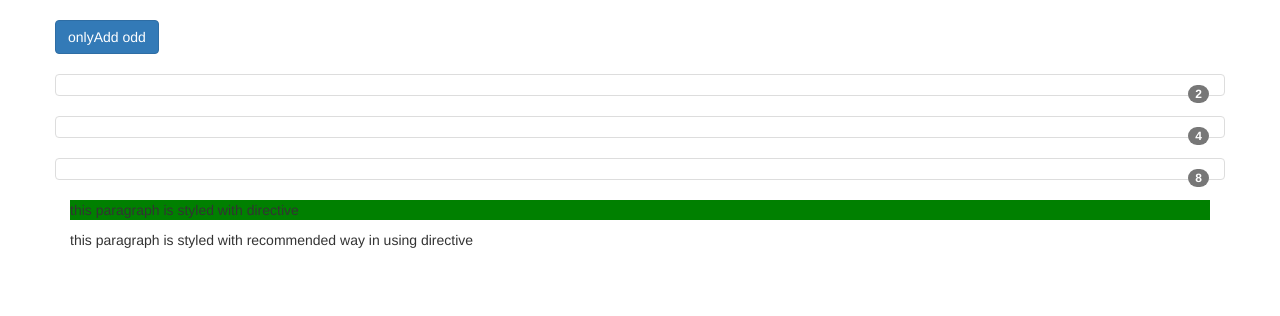
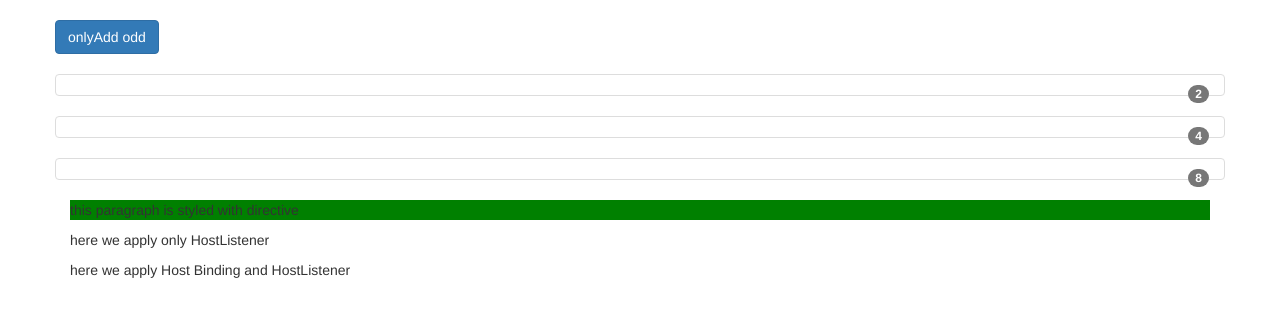
Before and after one commit to Marwan-G/Directives, an Angular app: page / in a window 1280 px wide. Shown: the top 316 px of the page. Built offline with nearby package versions, Linux system fonts and the light colour scheme.

Commit message:
adding HostBinding

```diff
--- a/src/app/app.component.html
+++ b/src/app/app.component.html
@@ -30,5 +30,6 @@
     </div>
   </div>
   <p appBasicHighlight>this  paragraph is styled with directive </p>
-  <p appSecondHighlight>this  paragraph is styled with recommended way in using directive </p>
+  <p appSecondHighlight>here we apply only HostListener </p>
+  <p appThirdHighlight> here we apply Host Binding and HostListener </p>
 </div>
--- a/src/app/app.module.ts
+++ b/src/app/app.module.ts
@@ -4,12 +4,14 @@ import { NgModule } from '@angular/core';
 import { AppComponent } from './app.component';
 import {BasicHighlightDirective} from './bacichighlight/basic-highlight.directive';
 import { SecondHighlightDirective } from './second-highlight/second-highlight.directive';
+import { ThirdHighlightDirective } from './third-highlight/third-highlight.directive';
 
 @NgModule({
   declarations: [
     AppComponent,
     BasicHighlightDirective,
-    SecondHighlightDirective
+    SecondHighlightDirective,
+    ThirdHighlightDirective
   ],
   imports: [
     BrowserModule
--- /dev/null
+++ b/src/app/third-highlight/third-highlight.directive.ts
@@ -0,0 +1,15 @@
+import {Directive, HostBinding, HostListener} from '@angular/core';
+
+@Directive({
+  selector: '[appThirdHighlight]'
+})
+  export class ThirdHighlightDirective {
+    @HostBinding('style.backgroundColor')  backgroundcolor: string = 'transparent';
+    @HostListener('mouseover') mouseover(event: Event) {
+        this.backgroundcolor = ' green  ';
+    }
+    @HostListener('mouseout') mouseout(event: Event) {
+        this.backgroundcolor = ' transparent  ';
+    }
+      constructor() { }
+  }
```
Also changed, not shown: src/app/second-highlight/second-highlight.directive.ts (+6 -1 lines), 1 other file (tests, documents, lock files or other folders).
